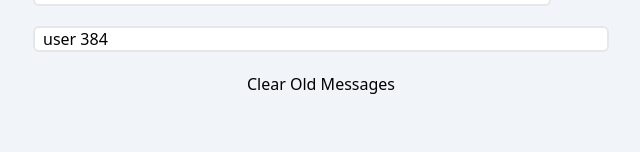
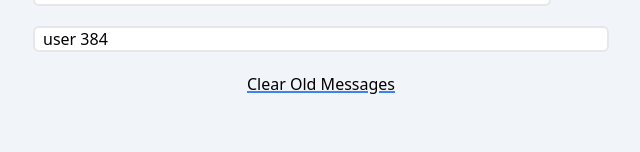
Before and after one commit to FezMLG/chat-app-ws, a Next.js app: page / in a window 1280 px wide. Shown: the part 148-300 px from the top of the page, without its empty margins (319-959 px from the left). Built offline with nearby package versions, Linux system fonts and the light colour scheme; no server answers.

Commit message:
clearing old messages

```diff
--- a/pages/index.tsx
+++ b/pages/index.tsx
@@ -159,7 +159,14 @@ const Home: NextPage = () => {
           value={user}
           autoComplete="off"
         />
-        <button onClick={handleOldClearing}>Clear Old Messages</button>
+        <button
+          onClick={handleOldClearing}
+          className={
+            'underline decoration-blue-500 decoration-2 underline-offset-1'
+          }
+        >
+          Clear Old Messages
+        </button>
       </div>
     </div>
   );
```
